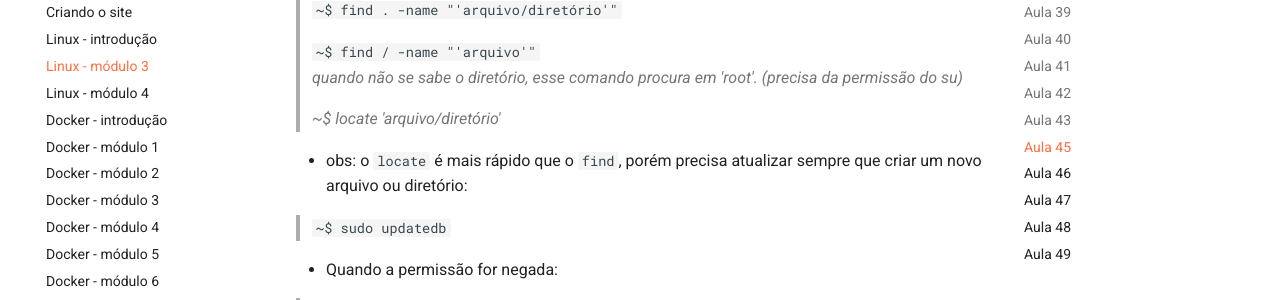
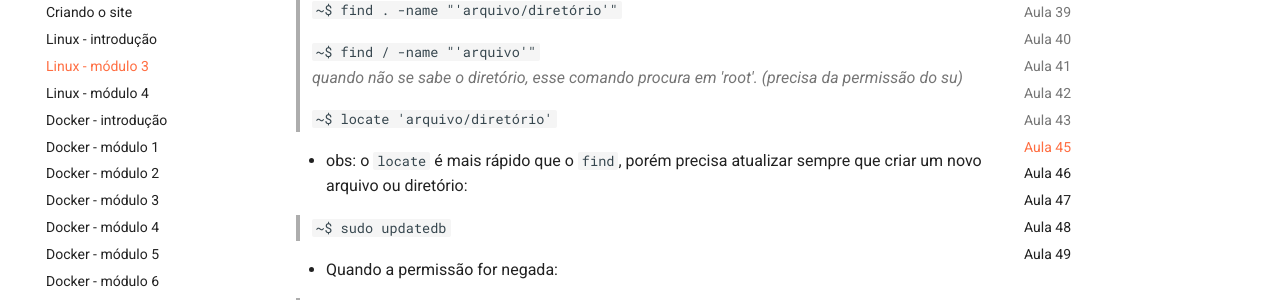
Before and after one commit to beatrizafonso/1, an MkDocs documentation site: the page built from docs/linux-modulo-3.md, in a window 1280 px wide and 900 px high, scrolled down 2088 px. Shown: the part 150-450 px from the top of the window. Built offline with MkDocs 1.6.1 and Material for MkDocs 9.7.7, drawn with Linux system fonts in a browser that asks for light colours.

Commit message:
[correção] texto

```diff
--- a/docs/linux-modulo-3.md
+++ b/docs/linux-modulo-3.md
@@ -84,7 +84,7 @@ _`shift + Q` + digitar `wq!` + enter : para sair do editor_
 > `~$ find / -name "'arquivo'"`
 _quando não se sabe o diretório, esse comando procura em 'root'. (precisa da permissão do su)_
 
-> _~$ locate 'arquivo/diretório'_
+> `~$ locate 'arquivo/diretório'`
 
 - obs: o `locate` é mais rápido que o `find`, porém precisa atualizar sempre que criar um novo arquivo ou diretório:
 
```
